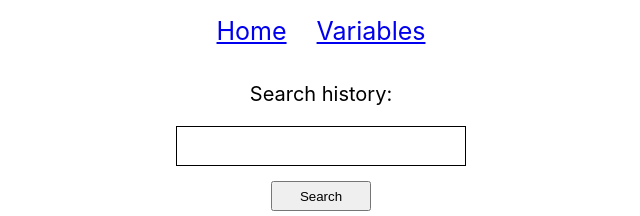
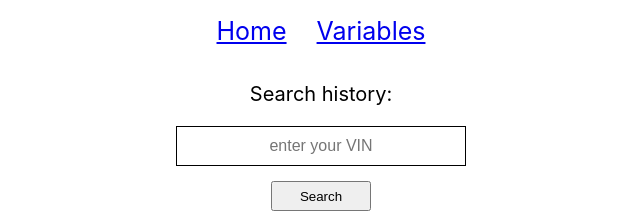
Before and after one commit to Omnicknight/Omnicknight.github.io, a React (Create React App) app: page / in a window 1280 px wide. Shown: the top 216 px of the page, without its empty margins (319-959 px from the left). Built offline with nearby package versions, Linux system fonts and the light colour scheme.

Commit message:
Update Home.js

```diff
--- a/src/pages/Home.js
+++ b/src/pages/Home.js
@@ -44,22 +44,23 @@ const SearhForm = () => {
                                 <input {
                                            ...register(
                                                "inputVin", {
-                                                   required: "Поле обязательно для заполнения",
+                                                   required: "Required field",
                                                    maxLength: {
                                                        value: 17,
-                                                       message: "Не больше 17 символов",
+                                                       message: "No more than 17 characters",
                                                    }
                                                }
                                            )
                                        } value={inputOne}
+                                       placeholder="enter your VIN"
                                        onChange={(event) => {
                                            handleChange(event.target.value);
                                        }}/>
+                                <div className="error-form">
+                                    {errors?.inputVin && <p>{errors?.inputVin?.message || "Error!"}</p>}
+                                </div>
                                 <button type="submit" value="Отправить">Search</button>
                             </form>
-                            <div className="error-form">
-                                {errors?.inputVin && <p>{errors?.inputVin?.message || "Error!"}</p>}
-                            </div>
                         </div>
                     </div>
                     <div className="search-wrap__history">
@@ -86,13 +87,15 @@ const SearhForm = () => {
                     </div>
                 </div>
                 <div className="vin-params">
-                    {(Object.keys(resultArr).map(function(key) {
-                                return (
-                                    <div>
-                                        <p>{key}:</p><span>{this[key]}</span>
-                                    </div>
-                                )
+                    <div className="">
+                        {(Object.keys(resultArr).map(function(key, i) {
+                            return (
+                                <div>
+                                    <p>{i+1}) {key}:</p><span>{this[key]}</span>
+                                </div>
+                            )
                         }, resultArr))}
+                    </div>
                 </div>
             </div>
         </div>
```
